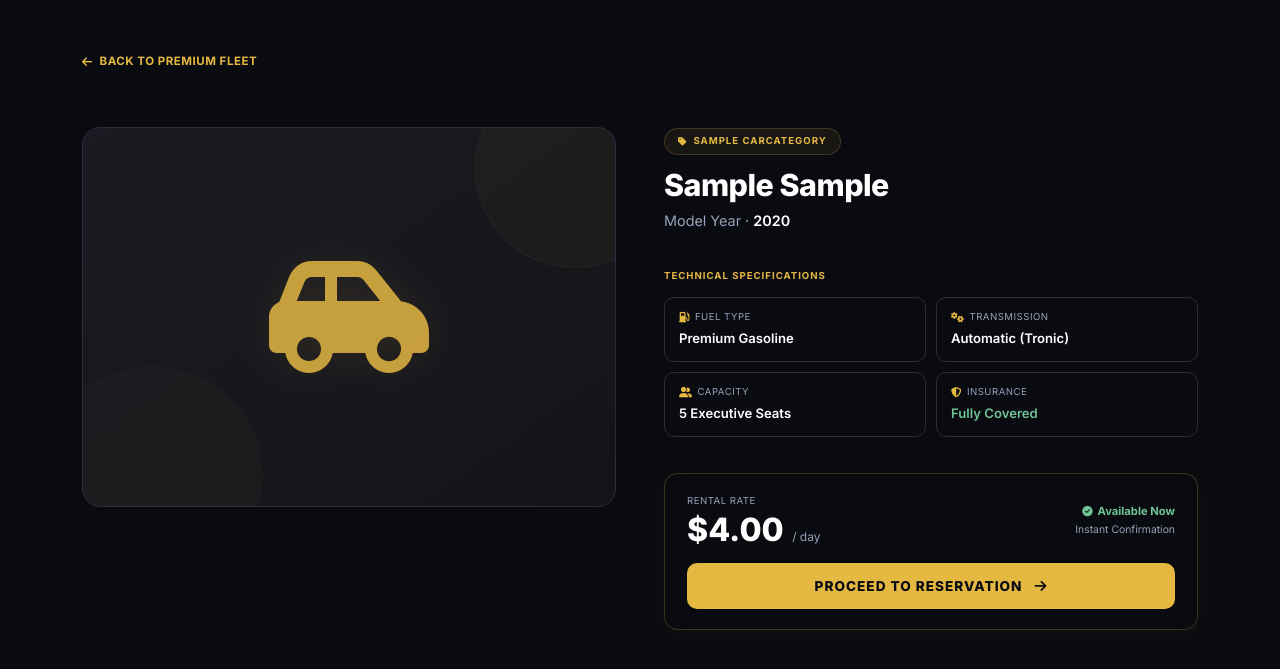
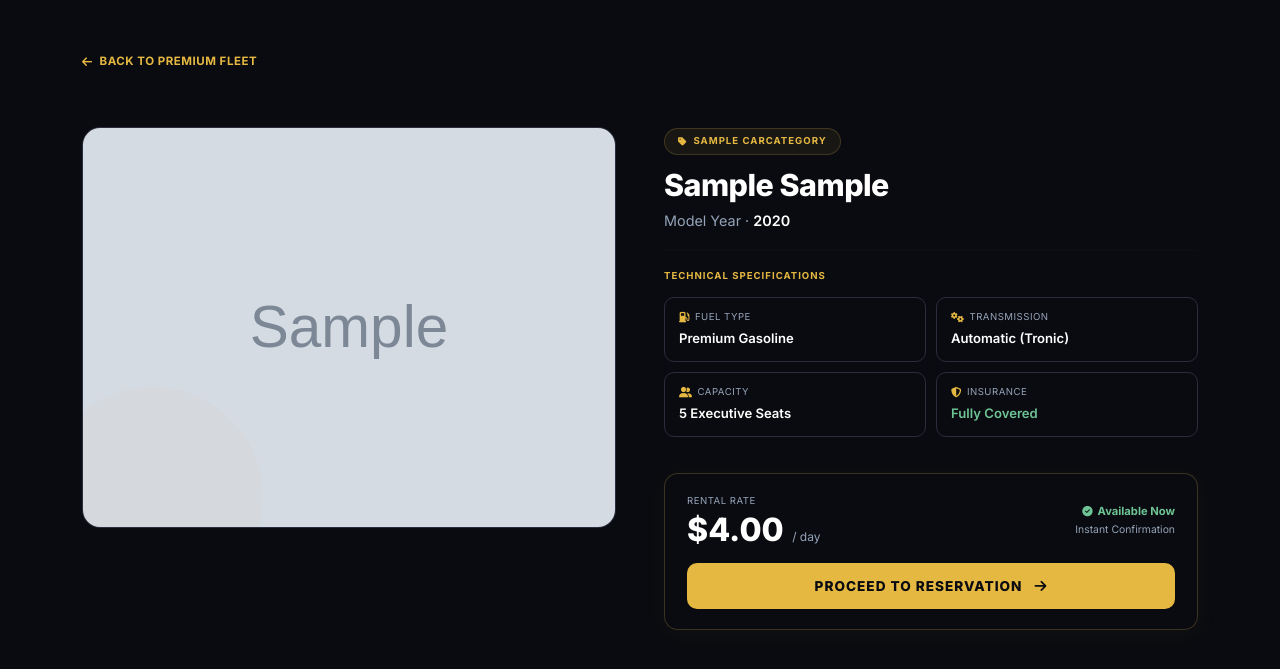
Before and after one commit to Mahmoud-B-Miqdad/DriveEase-Platform, a Django app: page /catalog/car/1/ in a window 1280 px wide. Shown: the part 62-731 px from the top of the page. Run offline with Django 5.2, Linux system fonts and the light colour scheme; tables that the repository leaves empty hold one stand-in row (values such as "Sample post"); grey boxes marked "Sample" are stand-in pictures.

Commit message:
feat(car-detail): replace icon placeholder with real car image using Django template conditional

```diff
--- a/DriveEase_System/rentals/static/rentals/css/style.css
+++ b/DriveEase_System/rentals/static/rentals/css/style.css
@@ -1740,7 +1740,7 @@ body.catalog-page {
     background: linear-gradient(145deg, #1a1a22 0%, #141418 100%);
     border: 1px solid var(--border);
     border-radius: 18px;
-    min-height: 380px;
+    min-height: 335px;
     display: flex;
     align-items: center;
     justify-content: center;
@@ -2741,6 +2741,25 @@ body.catalog-page {
     margin-top: 8px;
 }
 
+/* ══════════════════════════════
+   CAR DETAIL — IMAGE
+══════════════════════════════ */
+.car-detail-img {
+    width: 100%;
+    height: 100%;
+    object-fit: cover;
+    object-position: center;
+    padding: 0;
+    display: block;
+    transition: transform 0.5s cubic-bezier(0.16, 1, 0.3, 1);
+    backface-visibility: hidden;
+    transform: translateZ(0);
+}
+
+.car-visual-panel:hover .car-detail-img {
+    transform: translateZ(0) scale(1.04);
+}
+
 /* Responsive */
 @media (max-width: 768px) {
     .about-hero-title { font-size: 2rem; }
--- a/DriveEase_System/rentals/templates/car_details.html
+++ b/DriveEase_System/rentals/templates/car_details.html
@@ -47,7 +47,14 @@
             <!-- ── Left: Car Visual ── -->
             <div class="col-lg-6">
                 <div class="car-visual-panel">
-                    <i class="fa-solid fa-car-side car-visual-icon"></i>
+                    {% if car.image %}
+                        <img
+                            src="{{ car.image.url }}"
+                            alt="{{ car.make }} {{ car.model }}"
+                            class="car-detail-img">
+                    {% else %}
+                        <i class="fa-solid fa-car-side car-visual-icon"></i>
+                    {% endif %}
                 </div>
             </div>
 
```
